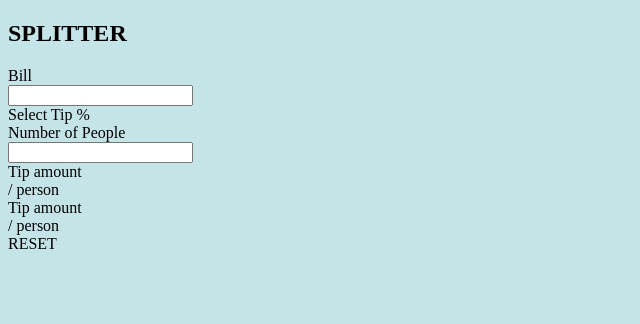
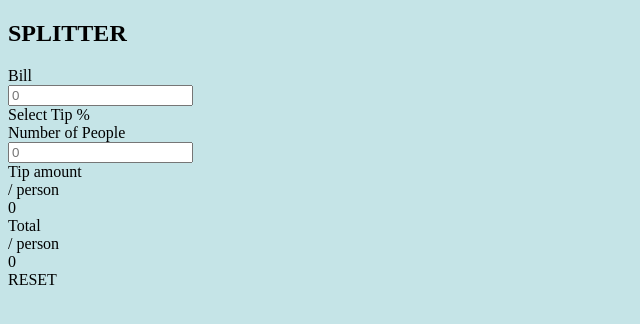
Before and after one commit to Saidazim/datarockets-task, an Angular app: page / in a window 1280 px wide. Shown: the top 324 px of the page, without its empty margins (0-640 px from the left). Built offline with nearby package versions, Linux system fonts and the light colour scheme.

Commit message:
feat/add mvp functionality

```diff
--- a/src/app/app.component.html
+++ b/src/app/app.component.html
@@ -4,19 +4,17 @@
   </h2>
 
   <div class="calc">
-    <div class="calc__form">
+    <div class="calc__form" [formGroup]="tipForm">
       <div class="calc__form__label">Bill</div>
-      <input class="calc__form__input" type="text">
+      <input class="calc__form__input" type="text" placeholder="0" formControlName="bill">
 
       <div class="calc__form__label">Select Tip %</div>
-
       <div class="calc__form__tip-buttons">
 
       </div>
 
-
       <div class="calc__form__label">Number of People</div>
-      <input class="calc__form__input" type="text">
+      <input class="calc__form__input" type="text" placeholder="0" formControlName="numOfPeople">
     </div>
 
     <div class="calc__result">
@@ -31,14 +29,14 @@
         </div>
 
         <div class="calc__result__block__number">
-
+          {{tipAmount}}
         </div>
       </div>
 
       <div class="calc__result__block">
         <div class="calc__result__block__label">
           <div class="calc__result__block__label__text">
-            Tip amount
+            Total
           </div>
           <div class="calc__result__block__label__text">
             / person
@@ -46,11 +44,11 @@
         </div>
 
         <div class="calc__result__block__number">
-
+          {{total}}
         </div>
       </div>
 
-      <div class="calc__result__reset-btn">RESET</div>
+      <div class="calc__result__reset-btn" (click)="tipForm.reset()">RESET</div>
     </div>
   </div>
 </div>
--- a/src/app/app.component.ts
+++ b/src/app/app.component.ts
@@ -1,9 +1,43 @@
-import { Component } from '@angular/core';
+import { Component, OnDestroy, OnInit } from '@angular/core';
+import { FormControl, FormGroup } from '@angular/forms';
+import { Subscription } from 'rxjs';
 
 @Component({
   selector: 'app-root',
   templateUrl: './app.component.html',
   styleUrls: ['./app.component.scss']
 })
-export class AppComponent {
+export class AppComponent implements OnInit, OnDestroy {
+  public tipForm = new FormGroup({
+    bill: new FormControl(),
+    tipPercentage: new FormControl(15),
+    numOfPeople: new FormControl(),
+  });
+  public tipAmount: number = 0;
+  public total: number = 0;
+  private subscriptions: Subscription = new Subscription();
+
+  ngOnInit(): void {
+    this.subscriptions.add(
+      this.tipForm.valueChanges.subscribe(() => {
+        this.calculateTip();
+      })
+    );
+  }
+
+  public calculateTip(): void {
+    if (this.tipForm.invalid) return; //add another cases as you wish
+
+    const tip = this.tipForm.value;
+    const bill = Number(tip.bill);
+    const tipPercentage = Number(tip.tipPercentage);
+    const numOfPeople = Number(tip.numOfPeople);
+
+    this.tipAmount = ((bill * tipPercentage) / numOfPeople) / 100;
+    this.total = (bill / numOfPeople) + this.tipAmount;
+  }
+
+  ngOnDestroy(): void {
+    this.subscriptions.unsubscribe()
+  }
 }
--- a/src/app/app.module.ts
+++ b/src/app/app.module.ts
@@ -1,4 +1,5 @@
 import { NgModule } from '@angular/core';
+import { ReactiveFormsModule } from '@angular/forms';
 import { BrowserModule } from '@angular/platform-browser';
 
 import { AppComponent } from './app.component';
@@ -8,7 +9,8 @@ import { AppComponent } from './app.component';
     AppComponent
   ],
   imports: [
-    BrowserModule
+    BrowserModule,
+    ReactiveFormsModule,
   ],
   providers: [],
   bootstrap: [AppComponent]
```
